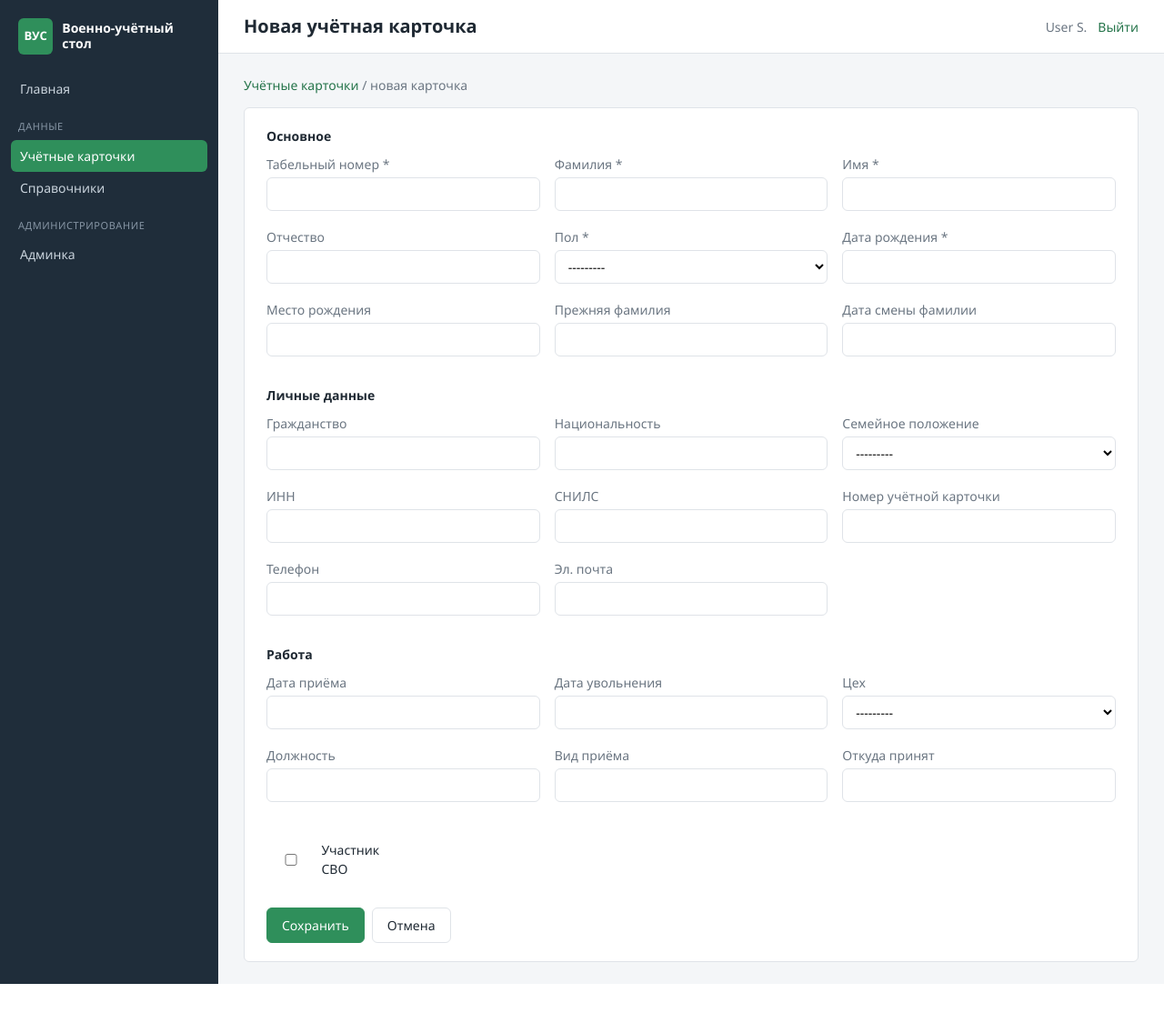
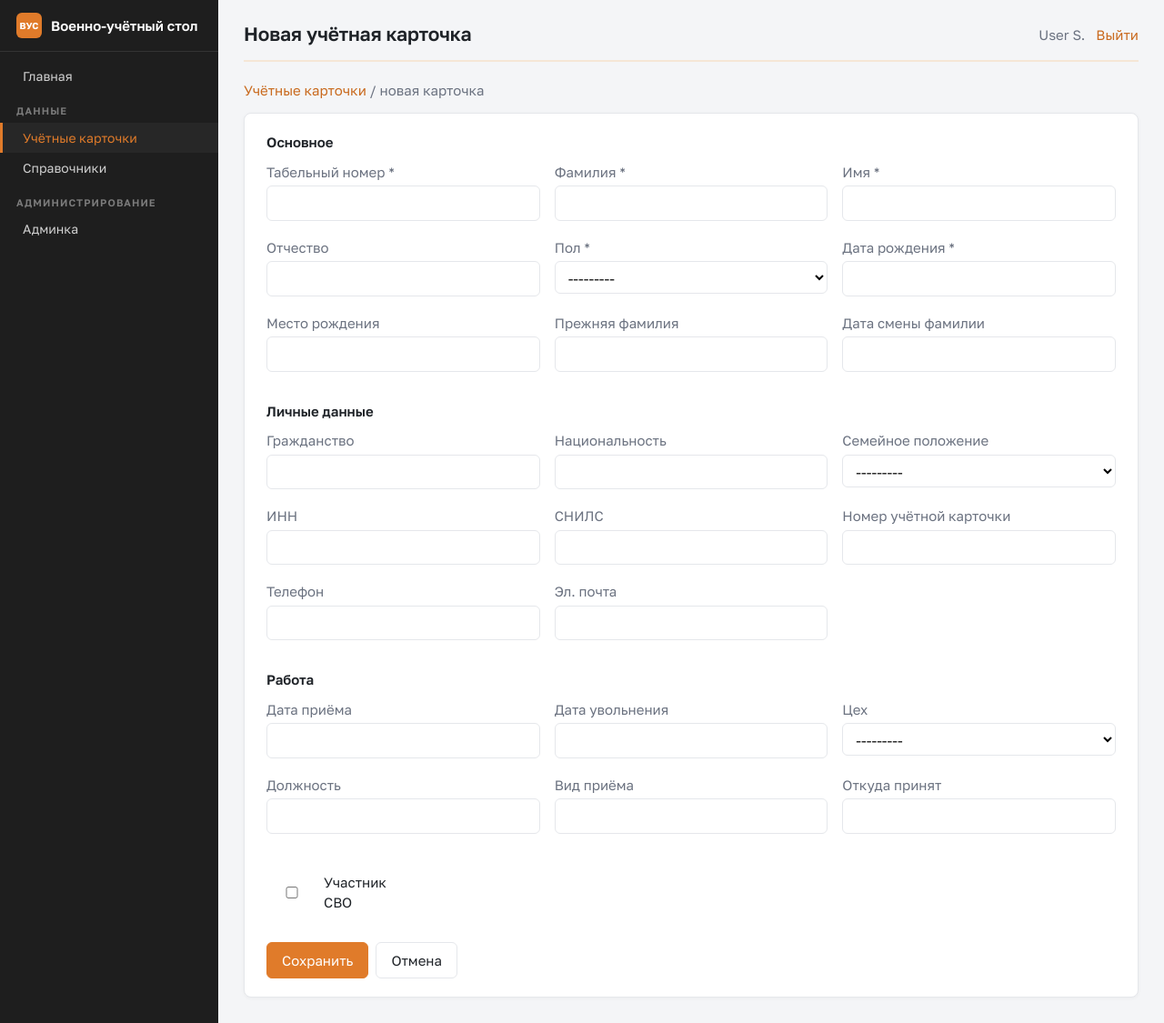
Before and after one commit to artinfly/military_desk, a Django app: page /people/add/ in a window 1280 px wide. Shown: the whole page at 91% size. Before the commit the page ends 1082 px from the top, so only its background shows below. Run offline with Django 5.2, Linux system fonts and the light colour scheme; the visitor is signed in with stand-in values (Sample User, id 1); data that the repository does not hold is empty; parts of the project's set-up code (start-up, migrations or seed data) failed here and were passed over.

Commit message:
Оформление в стиле supply: тёмная панель, оранжевый акцент, Golos Text

```diff
--- a/static/css/app.css
+++ b/static/css/app.css
@@ -1,32 +1,68 @@
-/* Общие стили сайта. Только для ПК (минимальная ширина 1200px). */
+/* Общие стили сайта — в одном стиле с supply_service.
+ *
+ * Тёмная боковая панель, оранжевый акцент (#e07b2a), шрифт Golos Text
+ * (static/fonts, работает без интернета; лицензия SIL OFL — static/fonts/OFL.txt).
+ * Только для ПК: минимальная ширина страницы 1280px.
+ */
+
+/* --- Шрифт: один вариативный файл на алфавит (начертания 400–900) --- */
+
+@font-face {
+    font-family: "Golos Text";
+    font-style: normal;
+    font-display: swap;
+    font-weight: 400 900;
+    src: url("../fonts/golos-text-cyrillic.woff2") format("woff2-variations");
+    unicode-range: U+0301, U+0400-045F, U+0490-0491, U+04B0-04B1, U+2116;
+}
+
+@font-face {
+    font-family: "Golos Text";
+    font-style: normal;
+    font-display: swap;
+    font-weight: 400 900;
+    src: url("../fonts/golos-text-latin.woff2") format("woff2-variations");
+    unicode-range: U+0000-00FF, U+0131, U+0152-0153, U+02BB-02BC, U+02C6, U+02DA, U+02DC,
+        U+0304, U+0308, U+0329, U+2000-206F, U+20AC, U+20BD, U+2122, U+2191, U+2193, U+2212,
+        U+2215, U+FEFF, U+FFFD;
+}
 
 :root {
-    --bg: #f4f6f8;
+    --bg: #f4f5f7;
     --surface: #ffffff;
-    --border: #dfe3e8;
-    --text: #1f2933;
-    --muted: #6b7682;
-    --sidebar: #1f2d3a;
-    --sidebar-text: #c9d3dc;
-    --sidebar-active: #2f8f5b;
-    --accent: #2f8f5b;
-    --accent-dark: #25744a;
-    --danger: #b3261e;
+    --border: #e5e7eb;
+    --text: #1f2328;
+    --muted: #6b7280;
+    --sidebar: #1e1e1e;
+    --sidebar-hover: #272727;
+    --sidebar-text: #d0d0d0;
+    --header-bg: #2e2e2e;
+    --accent: #e07b2a;
+    --accent-dark: #c96a1e;
+    --accent-soft: #f5e6d6;
+    --row-hover: #fbf6f1;
+    --ok: #16a34a;
+    --ok-bg: rgba(22, 163, 74, .12);
+    --danger: #c0392b;
     --radius: 6px;
-    --font: "Segoe UI", Roboto, Arial, sans-serif;
+    --font: "Golos Text", "Segoe UI", system-ui, Arial, sans-serif;
 }
 
 * { box-sizing: border-box; }
 
 body {
     margin: 0;
-    min-width: 1200px;
+    min-width: 1280px;
     background: var(--bg);
     color: var(--text);
-    font: 14px/1.5 var(--font);
+    font: 15px/1.5 var(--font);
+    -webkit-font-smoothing: antialiased;
 }
 
 a { color: var(--accent-dark); }
+
+/* Цифры одинаковой ширины: даты и номера в таблицах стоят ровно друг под другом */
+.table, .props { font-variant-numeric: tabular-nums; }
 
 /* --- Каркас: меню слева, содержимое справа --- */
 
@@ -37,47 +73,50 @@ a { color: var(--accent-dark); }
     flex-shrink: 0;
     background: var(--sidebar);
     color: var(--sidebar-text);
-    padding: 16px 12px;
 }
 
-.brand { display: flex; align-items: center; gap: 10px; text-decoration: none; padding: 4px 8px 20px; }
+.brand {
+    display: flex; align-items: center; gap: 10px; text-decoration: none;
+    padding: 14px 18px; border-bottom: 1px solid #333;
+}
 .brand-mark {
     display: inline-flex; align-items: center; justify-content: center;
-    width: 40px; height: 40px; border-radius: var(--radius);
-    background: var(--accent); color: #fff; font-weight: 700; font-size: 13px;
+    width: 28px; height: 28px; border-radius: 6px; flex-shrink: 0;
+    background: var(--accent); color: #fff; font-weight: 700; font-size: 10px;
 }
-.brand-name { color: #fff; font-weight: 600; line-height: 1.2; }
+.brand-name { color: #fff; font-weight: 600; font-size: 15px; line-height: 1.2; }
 
-.nav-section { margin-bottom: 16px; }
+.nav-section { padding-top: 10px; }
 .nav-title {
-    padding: 0 8px 6px; font-size: 11px; text-transform: uppercase;
-    letter-spacing: .05em; color: #8796a5;
+    padding: 4px 18px; font-size: 11px; font-weight: 600; text-transform: uppercase;
+    letter-spacing: .1em; color: #7c7c7c;
 }
 .nav-link {
-    display: block; padding: 7px 10px; border-radius: var(--radius);
-    color: var(--sidebar-text); text-decoration: none;
+    display: block; padding: 6px 18px 6px 22px; border-left: 3px solid transparent;
+    color: var(--sidebar-text); text-decoration: none; font-size: 14px;
+    transition: background .12s, color .12s;
 }
-.nav-link:hover { background: rgba(255, 255, 255, .06); color: #fff; }
-.nav-link.active { background: var(--sidebar-active); color: #fff; }
+.nav-link:hover { background: var(--sidebar-hover); color: #fff; }
+.nav-link.active { background: var(--sidebar-hover); color: var(--accent); border-left-color: var(--accent); }
 
 .main { flex: 1; display: flex; flex-direction: column; min-width: 0; }
 
 .topbar {
     display: flex; align-items: center; justify-content: space-between;
-    padding: 14px 28px; background: var(--surface); border-bottom: 1px solid var(--border);
+    margin: 0 28px; padding: 22px 0 12px; border-bottom: 2px solid var(--accent-soft);
 }
-.page-title { margin: 0; font-size: 20px; font-weight: 600; }
+.page-title { margin: 0; font-size: 21px; font-weight: 600; letter-spacing: -.01em; }
 .user { display: flex; align-items: center; gap: 12px; }
 .user-name { color: var(--muted); }
 .user form { margin: 0; }
 
-.content { padding: 24px 28px; }
+.content { padding: 20px 28px 28px; }
 
 /* --- Блоки и текст --- */
 
 .panel {
     background: var(--surface); border: 1px solid var(--border);
-    border-radius: var(--radius); padding: 20px 24px;
+    border-radius: 8px; padding: 20px 24px; box-shadow: 0 1px 4px rgba(0, 0, 0, .04);
 }
 .panel-title { margin: 0 0 8px; font-size: 16px; }
 .muted { color: var(--muted); }
```
Also changed, not shown: other parts of static/css/app.css (+12 -10 lines), static/fonts/OFL.txt (added, +93 -0 lines), README.md, static/fonts/golos-text-cyrillic.woff2 (added), static/fonts/golos-text-latin.woff2 (added).
